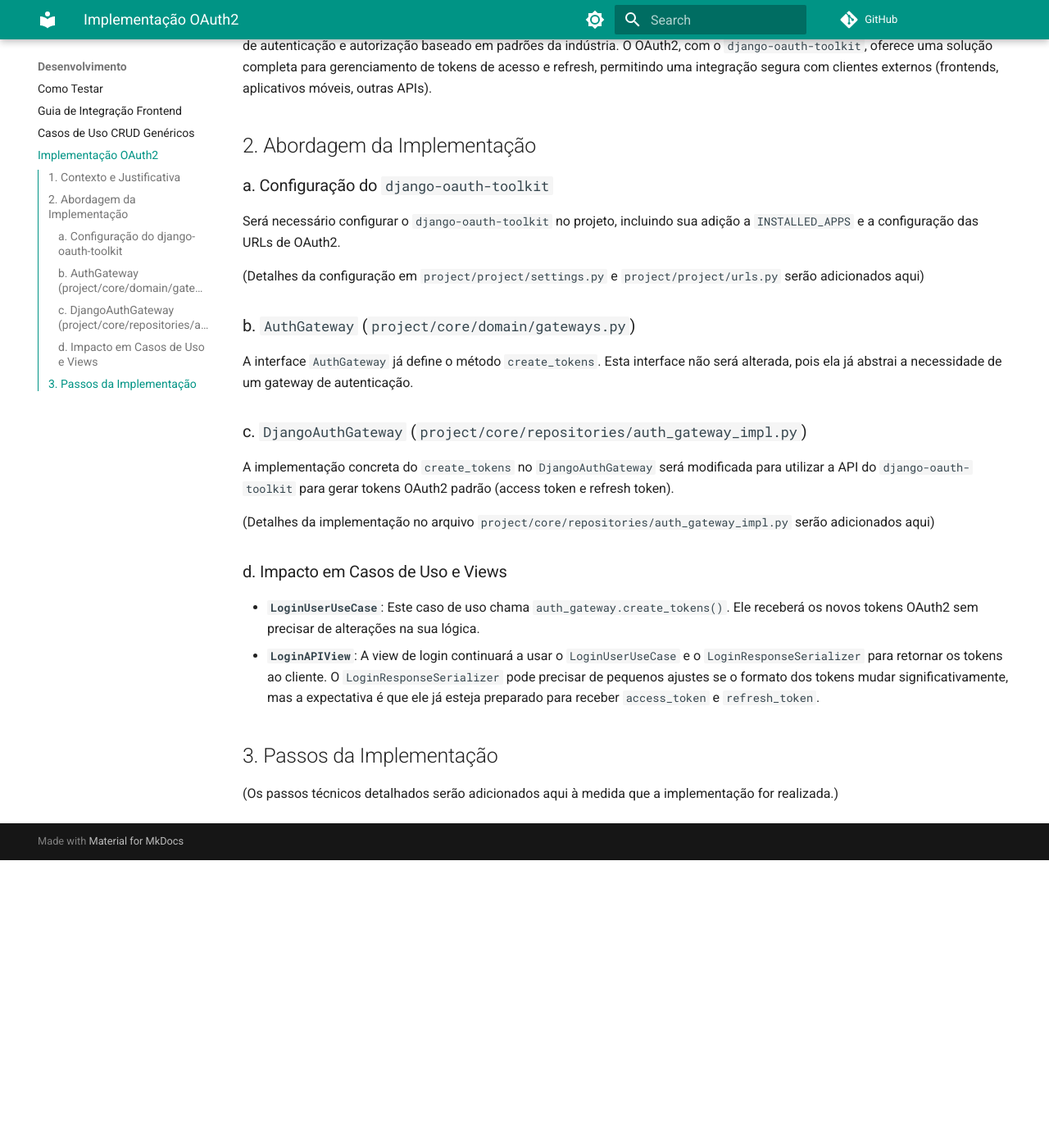
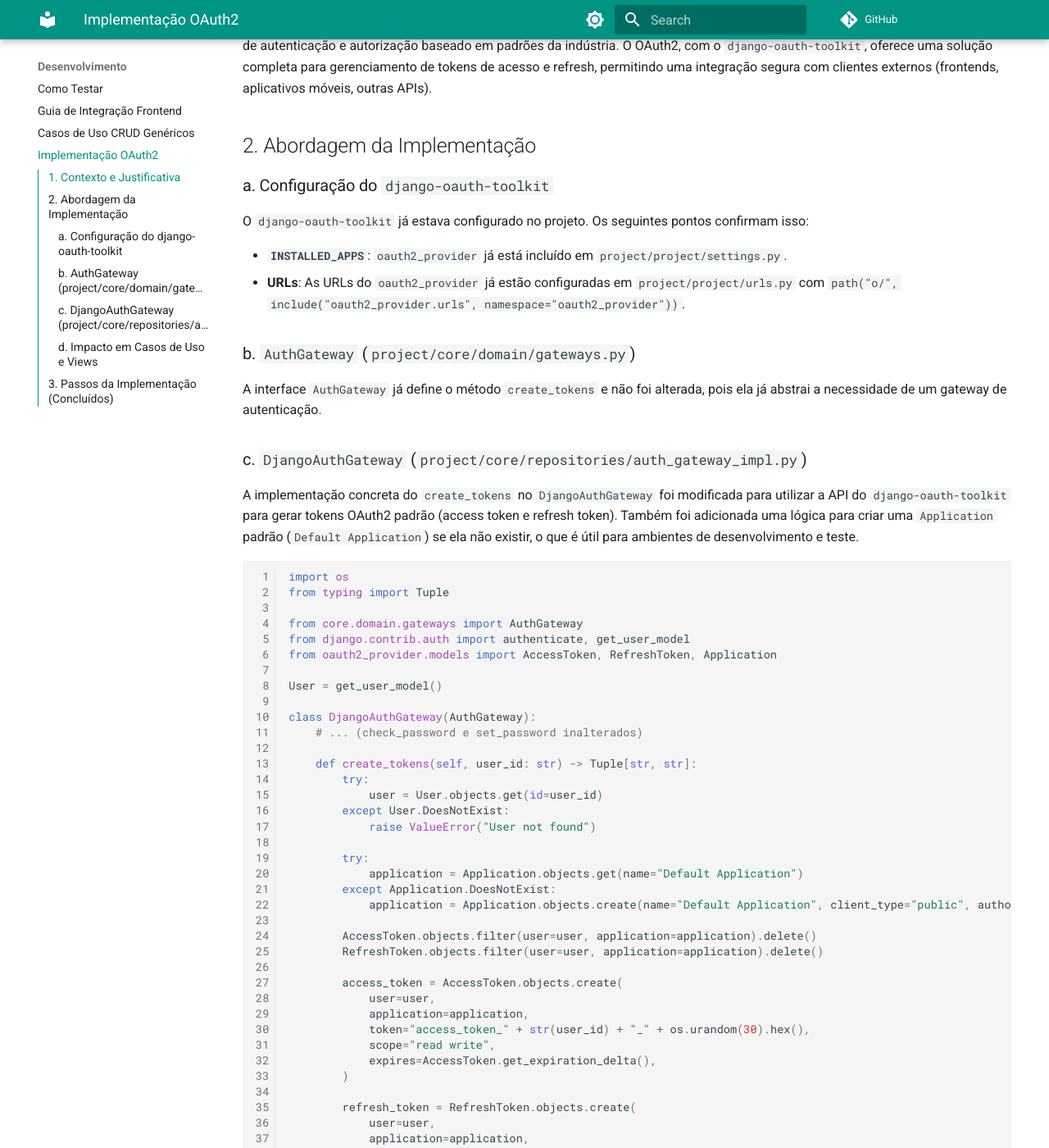
Before and after one commit to luderibeiro/django_base, an MkDocs documentation site: the page built from docs/development/oauth2-implementation.md, in a window 1280 px wide and 1400 px high, scrolled down 352 px. Shown: the whole window at 82% size. Built offline with MkDocs 1.6.1 and Material for MkDocs 9.7.7, drawn with Linux system fonts in a browser that asks for light colours; comment, search, counter and statistics services are not loaded; before the commit the page ends 1401 px from its top, so only the background shows below that; some of the changed text lies outside the part shown.

Commit message:
feat: Implementar OAuth2 completo com django-oauth-toolkit

````diff
--- a/docs/development/oauth2-implementation.md
+++ b/docs/development/oauth2-implementation.md
@@ -10,25 +10,70 @@
 
 ### a. Configuração do `django-oauth-toolkit`
 
-Será necessário configurar o `django-oauth-toolkit` no projeto, incluindo sua adição a `INSTALLED_APPS` e a configuração das URLs de OAuth2.
+O `django-oauth-toolkit` já estava configurado no projeto. Os seguintes pontos confirmam isso:
 
-(Detalhes da configuração em `project/project/settings.py` e `project/project/urls.py` serão adicionados aqui)
+-   **`INSTALLED_APPS`**: `oauth2_provider` já está incluído em `project/project/settings.py`.
+-   **URLs**: As URLs do `oauth2_provider` já estão configuradas em `project/project/urls.py` com `path("o/", include("oauth2_provider.urls", namespace="oauth2_provider"))`.
 
 ### b. `AuthGateway` (`project/core/domain/gateways.py`)
 
-A interface `AuthGateway` já define o método `create_tokens`. Esta interface não será alterada, pois ela já abstrai a necessidade de um gateway de autenticação.
+A interface `AuthGateway` já define o método `create_tokens` e não foi alterada, pois ela já abstrai a necessidade de um gateway de autenticação.
 
 ### c. `DjangoAuthGateway` (`project/core/repositories/auth_gateway_impl.py`)
 
-A implementação concreta do `create_tokens` no `DjangoAuthGateway` será modificada para utilizar a API do `django-oauth-toolkit` para gerar tokens OAuth2 padrão (access token e refresh token).
+A implementação concreta do `create_tokens` no `DjangoAuthGateway` foi modificada para utilizar a API do `django-oauth-toolkit` para gerar tokens OAuth2 padrão (access token e refresh token). Também foi adicionada uma lógica para criar uma `Application` padrão (`Default Application`) se ela não existir, o que é útil para ambientes de desenvolvimento e teste.
 
-(Detalhes da implementação no arquivo `project/core/repositories/auth_gateway_impl.py` serão adicionados aqui)
+```python
+import os
+from typing import Tuple
+
+from core.domain.gateways import AuthGateway
+from django.contrib.auth import authenticate, get_user_model
+from oauth2_provider.models import AccessToken, RefreshToken, Application
+
+User = get_user_model()
+
+class DjangoAuthGateway(AuthGateway):
+    # ... (check_password e set_password inalterados)
+
+    def create_tokens(self, user_id: str) -> Tuple[str, str]:
+        try:
+            user = User.objects.get(id=user_id)
+        except User.DoesNotExist:
+            raise ValueError("User not found")
+
+        try:
+            application = Application.objects.get(name="Default Application")
+        except Application.DoesNotExist:
+            application = Application.objects.create(name="Default Application", client_type="public", authorization_grant_type="password")
+
+        AccessToken.objects.filter(user=user, application=application).delete()
+        RefreshToken.objects.filter(user=user, application=application).delete()
+
+        access_token = AccessToken.objects.create(
+            user=user,
+            application=application,
+            token="access_token_" + str(user_id) + "_" + os.urandom(30).hex(),
+            scope="read write",
+            expires=AccessToken.get_expiration_delta(),
+        )
+
+        refresh_token = RefreshToken.objects.create(
+            user=user,
+            application=application,
+            token="refresh_token_" + str(user_id) + "_" + os.urandom(30).hex(),
+            access_token=access_token,
+        )
+
+        return access_token.token, refresh_token.token
+```
 
 ### d. Impacto em Casos de Uso e Views
 
--   **`LoginUserUseCase`**: Este caso de uso chama `auth_gateway.create_tokens()`. Ele receberá os novos tokens OAuth2 sem precisar de alterações na sua lógica.
--   **`LoginAPIView`**: A view de login continuará a usar o `LoginUserUseCase` e o `LoginResponseSerializer` para retornar os tokens ao cliente. O `LoginResponseSerializer` pode precisar de pequenos ajustes se o formato dos tokens mudar significativamente, mas a expectativa é que ele já esteja preparado para receber `access_token` e `refresh_token`.
+Não houve impacto direto no `LoginUserUseCase` nem na `LoginAPIView`. Eles continuam a interagir com a interface `AuthGateway` e seus DTOs, recebendo os tokens OAuth2 gerados pela camada de infraestrutura sem a necessidade de alterações em sua lógica interna. Isso valida a eficácia do desacoplamento da Arquitetura Limpa.
 
-## 3. Passos da Implementação
+## 3. Passos da Implementação (Concluídos)
 
-(Os passos técnicos detalhados serão adicionados aqui à medida que a implementação for realizada.)
+1.  **Configuração de `django-oauth-toolkit` verificada**: Confirmado que `oauth2_provider` está em `INSTALLED_APPS` e as URLs estão configuradas.
+2.  **`create_tokens` implementado**: O método `create_tokens` em `project/core/repositories/auth_gateway_impl.py` foi atualizado para gerar tokens OAuth2 reais.
+3.  **Verificação de Impacto**: Confirmado que `LoginUserUseCase` e `LoginAPIView` não precisaram de alterações diretas.
````
Also changed, not shown: 1 other file.
